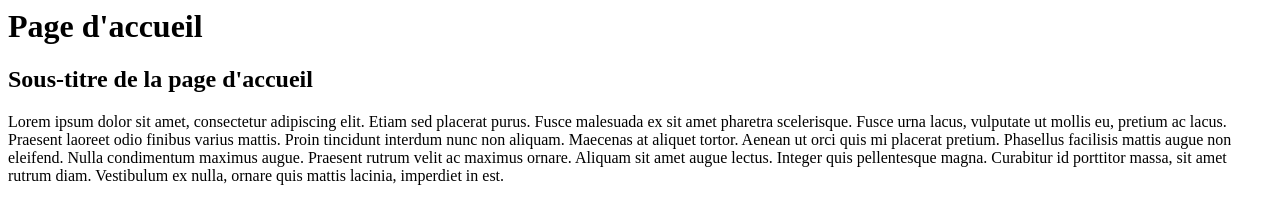
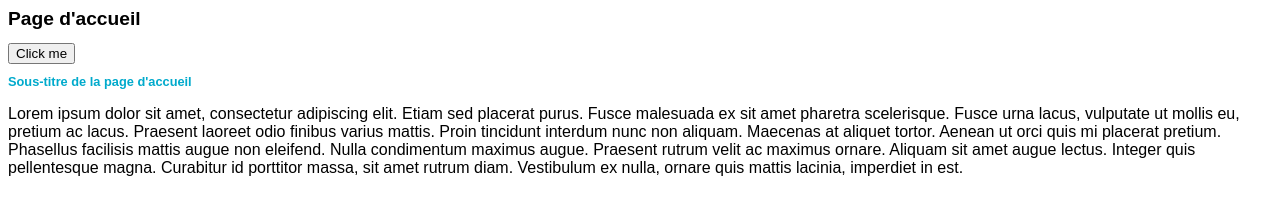
Before and after one commit to Tristof/oc_git_exo, a plain HTML site: page index.html in a window 1280 px wide. Drawn offline with Linux system fonts and the light colour scheme.

Commit message:
Ajout du <head> et du bouton onclic fonctionnel dans index

```diff
--- a/index.html
+++ b/index.html
@@ -1,5 +1,9 @@
+<head>
+<link type="text/css" rel="stylesheet" href="styles.css" media="all" />
+</head>
 <body>
 <h1>Page d'accueil</h1>
+<button onclick="alert('Bienvenue sur mon site web')">Click me</button>
 <h2>Sous-titre de la page d'accueil</h2>
 <p>Lorem ipsum dolor sit amet, consectetur adipiscing elit. Etiam sed placerat purus. Fusce malesuada ex sit amet pharetra scelerisque. Fusce urna lacus, vulputate ut mollis eu, pretium ac lacus. Praesent laoreet odio finibus varius mattis. Proin tincidunt interdum nunc non aliquam. Maecenas at aliquet tortor. Aenean ut orci quis mi placerat pretium. Phasellus facilisis mattis augue non eleifend. Nulla condimentum maximus augue. Praesent rutrum velit ac maximus ornare. Aliquam sit amet augue lectus. Integer quis pellentesque magna. Curabitur id porttitor massa, sit amet rutrum diam. Vestibulum ex nulla, ornare quis mattis lacinia, imperdiet in est. </p>
 </body>
```
